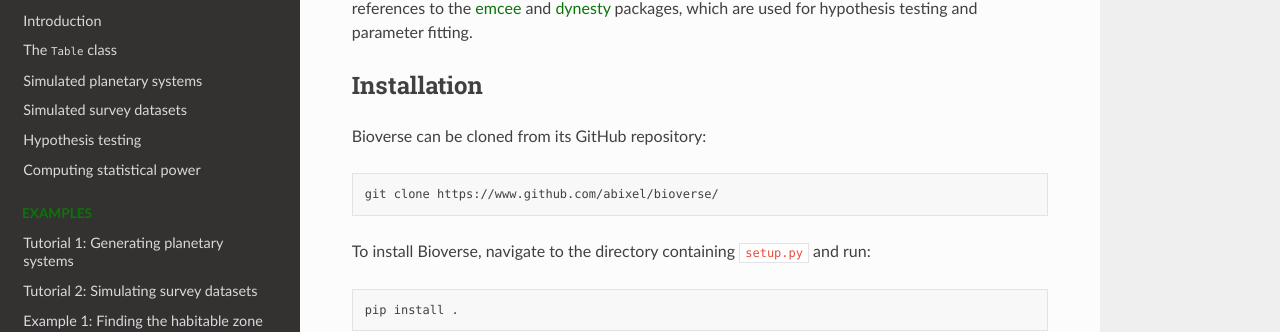
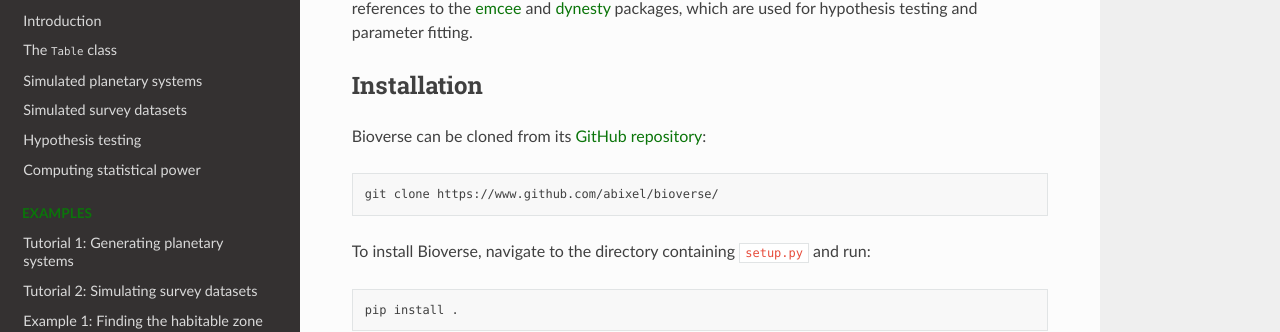
Before and after one commit to danielapai/bioverse, a Sphinx documentation site: the page built from docs/index.rst, in a window 1280 px wide and 900 px high, scrolled down 425 px. Shown: the part 131-463 px from the top of the window. Built offline with Sphinx 7.4.7 and the Read the Docs theme 2.0.0, drawn with Linux system fonts in a browser that asks for light colours; part of the change alters nothing that is shown.

```diff
--- a/docs/index.rst
+++ b/docs/index.rst
@@ -17,7 +17,7 @@ Papers making use of Bioverse should reference `Bixel & Apai (2021) <https://ui.
 Installation
 ************
 
-Bioverse can be cloned from its GitHub repository:
+Bioverse can be cloned from its `GitHub repository <https://www.github.com/abixel/bioverse/>`_:
 
 .. code-block:: bash
 
```
